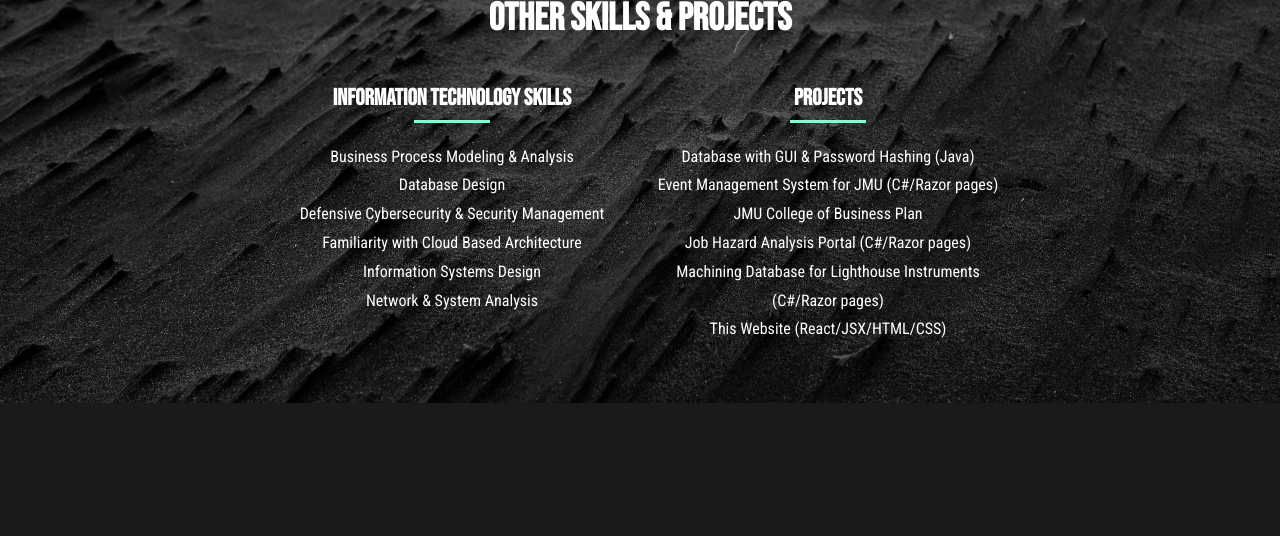
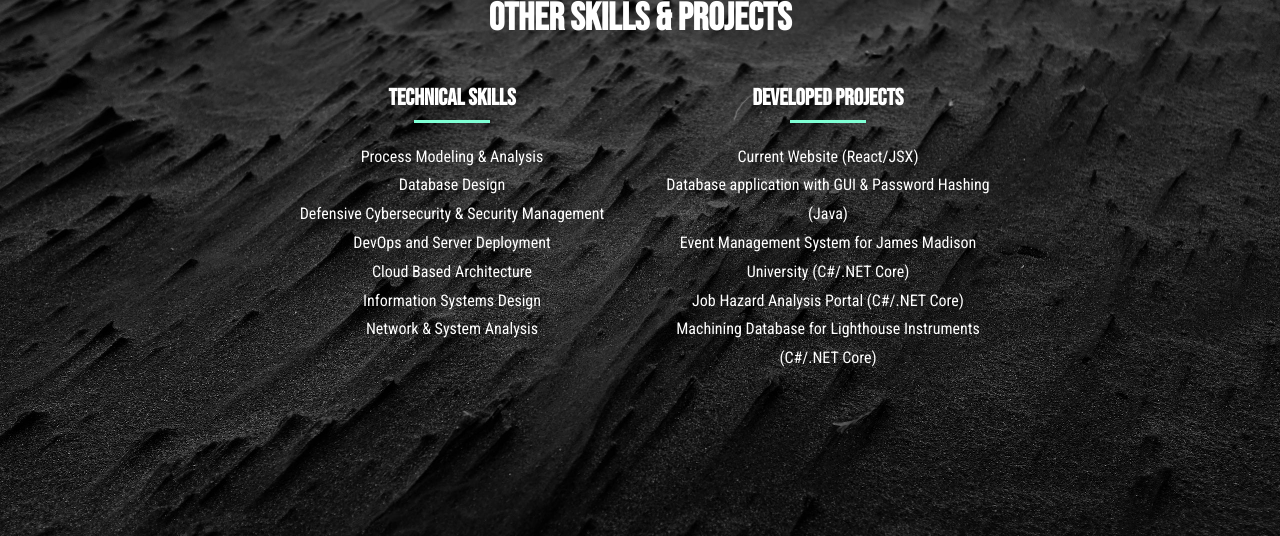
Before and after one commit to BT-Compile/B-TCODE, a React (Create React App) app in the folder my-app/: page / in a window 1280 px wide. Shown: the part 5071-5607 px from the top of the page. Before the commit the page ends 5571 px from the top, so only its background shows below. Built offline with nearby package versions, Linux system fonts and the light colour scheme.

Commit message:
Small Update

```diff
--- a/my-app/src/Pages/Components/AboutMe.js
+++ b/my-app/src/Pages/Components/AboutMe.js
@@ -16,7 +16,7 @@ export default function AboutMe() {
                         <h2>About me</h2>
                         <hr />
                         <p>
-                            Hello! My name is Benjamin Trang (he/him) and I am a fullstack software engineer. I graduated from James
+                            Hello! My name is Benjamin Trang and I am a fullstack software engineer and DevOps Engineer. I graduated from James
                             Madison University in the winter of 2023, completing my Bachelors in Computer Information Systems. I have
                             always been interested in computers. When I was 13 years old when I built my first computer, I then fell in love
                             with programming during my first year in college when I learned some simple Java and knew that is what I wanted to do.
@@ -49,11 +49,11 @@ export default function AboutMe() {
                         <h2>Other Hobbies</h2>
                         <hr />
                         <p>
-                            I have many interests and hobbies that keep me sane. I love cooking, art, building keyboards, gaming, bourbon and music. I am one of two,
-                            first generation children of Cantonese immigrants and I grew up in my family's restaurant and grew up around food my entire life.
-                            Typically in Asian cultures food is a sign of love, and I reciprocate that by cooking for my loved ones. Another one of my hobbies
-                            is building keyboards. A few of my best friends got me into building them and now typing with a regular one is like nails
-                            on a chalkboard. Hopefully, a few of these resonate with you and definitely feel free to reach out to me if you want to chat about these topics!
+                            I am one of two, first generation children of Cantonese immigrants and I grew up in my family's restaurant.
+                            I have many interests and hobbies. I love cooking, art, gaming, bourbon, and music.
+                            I love cooking and tasting food. I am always looking for an excuse to cook! Some of one of my additional hobbies I mentioned are
+                            building keyboards, bourbon tasting, and going to see concerts.
+                            Hopefully, a few of these resonate with you and definitely feel free to reach out to me if you want to chat about these topics!
                         </p>
                     </div>
                 </FadeInSection>
@@ -61,6 +61,8 @@ export default function AboutMe() {
                 <FadeInSection>
                     <div className='containerTextAbout'>
                         <div className='finalpara'>
+                            <br />
+                            <br />
                             <h2>The Purpose</h2>
                             <hr />
                             <p>
--- a/my-app/src/Pages/Components/App.css
+++ b/my-app/src/Pages/Components/App.css
@@ -246,7 +246,6 @@ a {
   table-layout: fixed;
   border-spacing: 1.25vw;
   margin: 0 20% 0% 20%;
-  height: auto;
   text-align: center;
 }
 
@@ -284,7 +283,7 @@ a {
   padding: 1vh;
   margin: auto;
   width: 30%;
-  height: 30vh;
+  height: 50vh;
   color: white;
 }
 
@@ -432,8 +431,7 @@ a {
     display: flex;
     table-layout: fixed;
     flex-direction: column;
-    margin: 0 5% 5% 5%;
-    height: auto;
+    margin: 0 5%;
   }
 
   .skillsbox {
@@ -541,8 +539,7 @@ a {
     display: flex;
     table-layout: fixed;
     flex-direction: column;
-    margin: 0 5% 5% 5%;
-    height: auto;
+    margin: 0 5%;
   }
 
   .skillsbox {
--- a/my-app/src/Pages/Components/Skills.js
+++ b/my-app/src/Pages/Components/Skills.js
@@ -4,36 +4,34 @@ import FadeInSection from "./Fade";
 export default function Skills() {
     return (
         <>
-
             <br />
             <h2 className="languagesTitle">Other Skills & Projects</h2>
             <div className="containerText2">
                 <div className='skillsbox'>
-                    <h3>Information Technology Skills</h3>
+                    <h3>Technical Skills</h3>
                     <hr />
                     <FadeInSection>
                         <ul type="none">
-                            <li>Business Process Modeling & Analysis</li>
+                            <li>Process Modeling & Analysis</li>
                             <li>Database Design</li>
                             <li>Defensive Cybersecurity & Security Management</li>
-                            <li>Familiarity with Cloud Based Architecture</li>
+                            <li>DevOps and Server Deployment</li>
+                            <li>Cloud Based Architecture</li>
                             <li>Information Systems Design</li>
                             <li>Network & System Analysis</li>
                         </ul>
                     </FadeInSection>
                 </div>
                 <div className='skillsbox'>
-
-                    <h3>Projects</h3>
+                    <h3>Developed Projects</h3>
                     <hr />
                     <FadeInSection>
                         <ul type="none">
-                            <li>Database with GUI & Password Hashing (Java)</li>
-                            <li>Event Management System for JMU (C#/Razor pages)</li>
-                            <li>JMU College of Business Plan</li>
-                            <li>Job Hazard Analysis Portal (C#/Razor pages)</li>
-                            <li>Machining Database for Lighthouse Instruments (C#/Razor pages)</li>
-                            <li>This Website (React/JSX/HTML/CSS)</li>
+                            <li>Current Website (React/JSX)</li>
+                            <li>Database application with GUI & Password Hashing (Java)</li>
+                            <li>Event Management System for James Madison University (C#/.NET Core)</li>
+                            <li>Job Hazard Analysis Portal (C#/.NET Core)</li>
+                            <li>Machining Database for Lighthouse Instruments (C#/.NET Core)</li>
                         </ul>
                     </FadeInSection>
                 </div>
```
